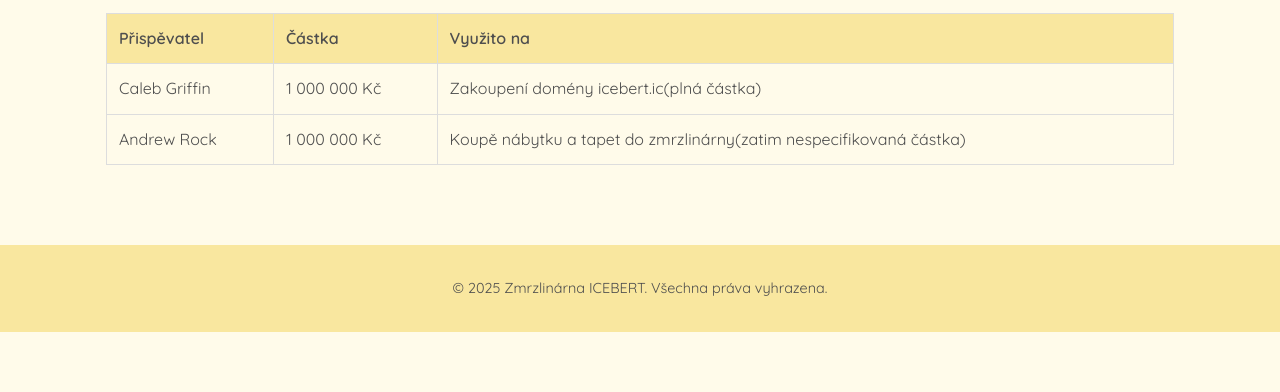
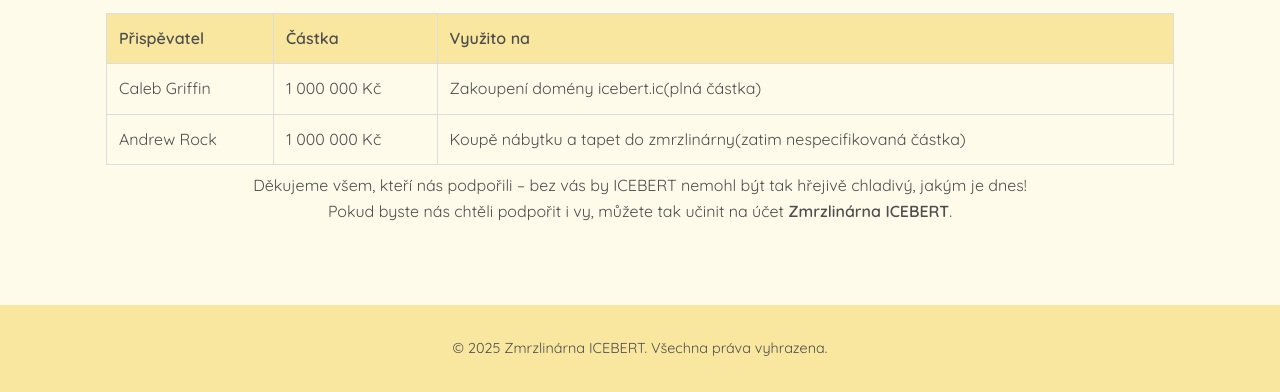
Before and after one commit to WarezNavzdy/WarezNavzdy.github.io, a plain HTML site: page index.html in a window 1280 px wide. Shown: the part 1887-2279 px from the top of the page. Before the commit the page ends 2219 px from the top, so only its background shows below. Drawn offline with nearby package versions, Linux system fonts and the light colour scheme; a web font is replaced by a local one.

Commit message:
Update index.html

```diff
--- a/index.html
+++ b/index.html
@@ -316,6 +316,10 @@
         </tr>
       </tbody>
     </table>
+        <p style="margin-top: 0.5rem;text-align: center;">
+      Děkujeme všem, kteří nás podpořili – bez vás by ICEBERT nemohl být tak hřejivě chladivý, jakým je dnes!<br>
+      Pokud byste nás chtěli podpořit i vy, můžete tak učinit na účet <b>Zmrzlinárna ICEBERT</b>.
+    </p>
   </section>
 
   <footer>
```
